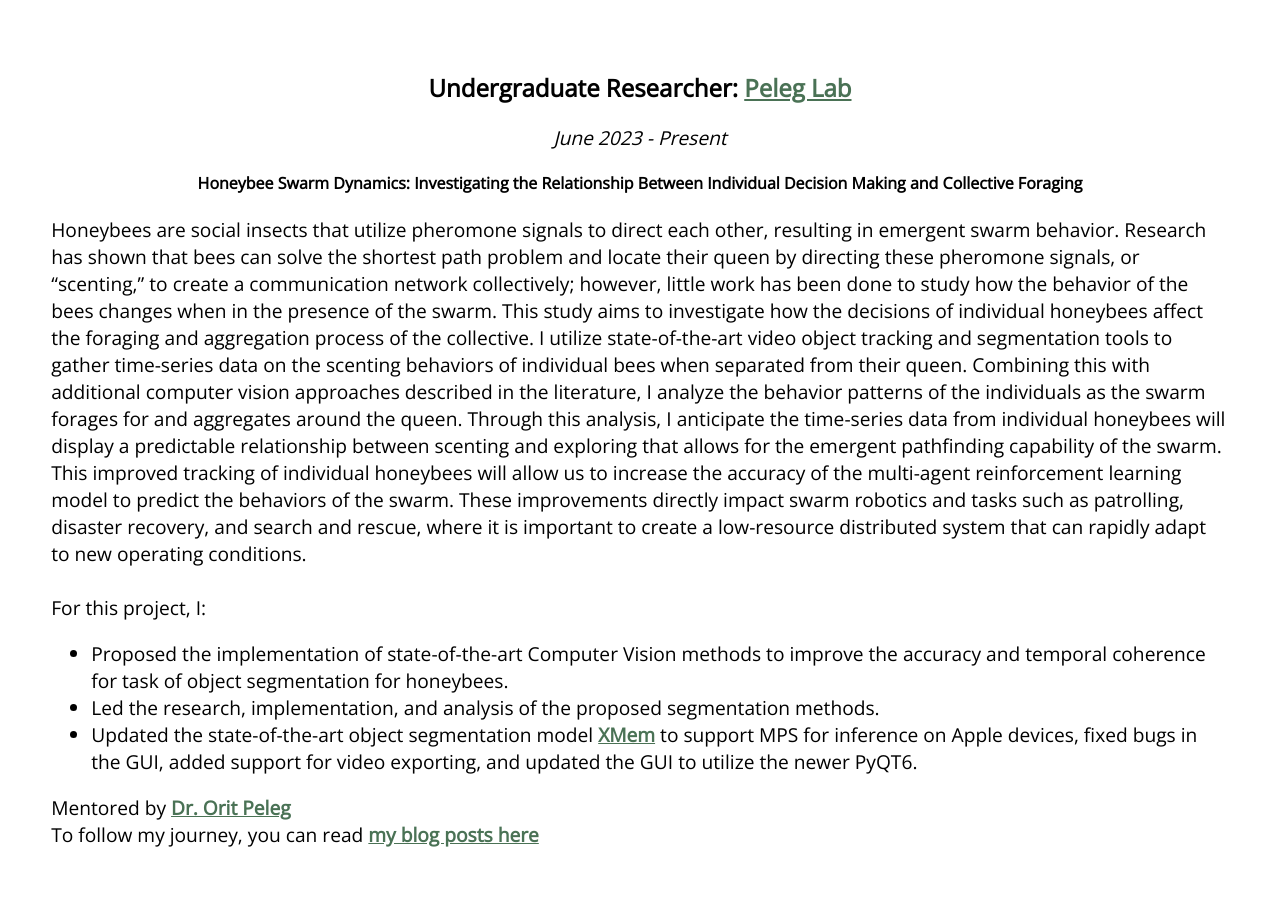
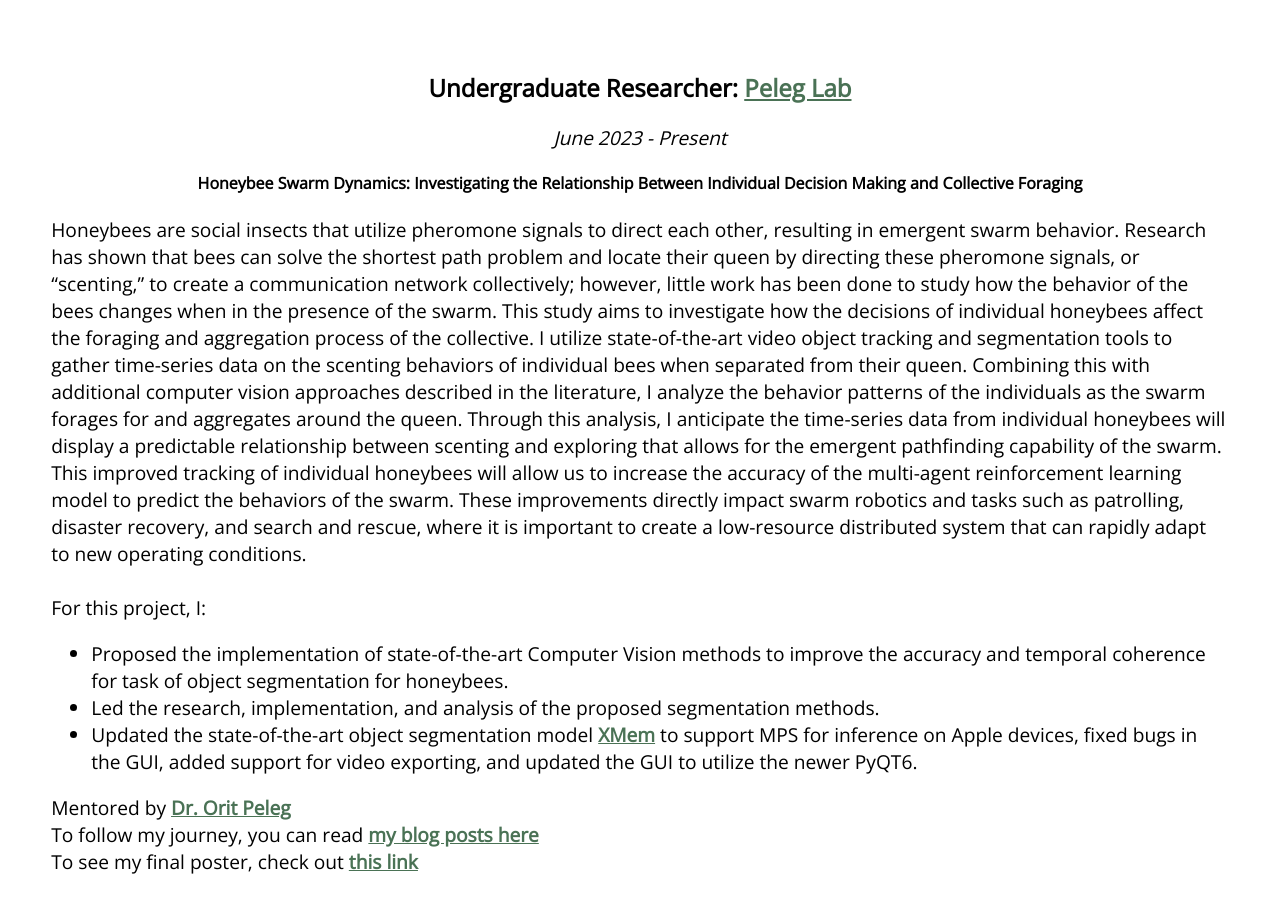
Before and after one commit to jjhickmon/portfolio-v2, a React (Create React App) app: page /experience/peleg in a window 1280 px wide. Shown: the top 912 px of the page. Built offline with nearby package versions, Linux system fonts and the light colour scheme; the HTML template or start-up script is replaced by a standard one.

Commit message:
Added Peleg lab poster

```diff
--- a/src/pages/experience/peleg.js
+++ b/src/pages/experience/peleg.js
@@ -89,6 +89,14 @@ function Peleg() {
                     href='https://jjhickmon.github.io/dreu/'>
                     my blog posts here
                 </a>
+                <br />
+                To see my final poster, check out {" "}
+                <a
+                    target='_blank'
+                    rel='noopener noreferrer'
+                    href='https://docs.google.com/presentation/d/1kvCzdh_pC89hF5o_XHfsxCK5fc26yPHtswN6_uPf_Gc/edit?usp=sharing'>
+                    this link
+                </a>
             </p>
         </div>
     );
```
